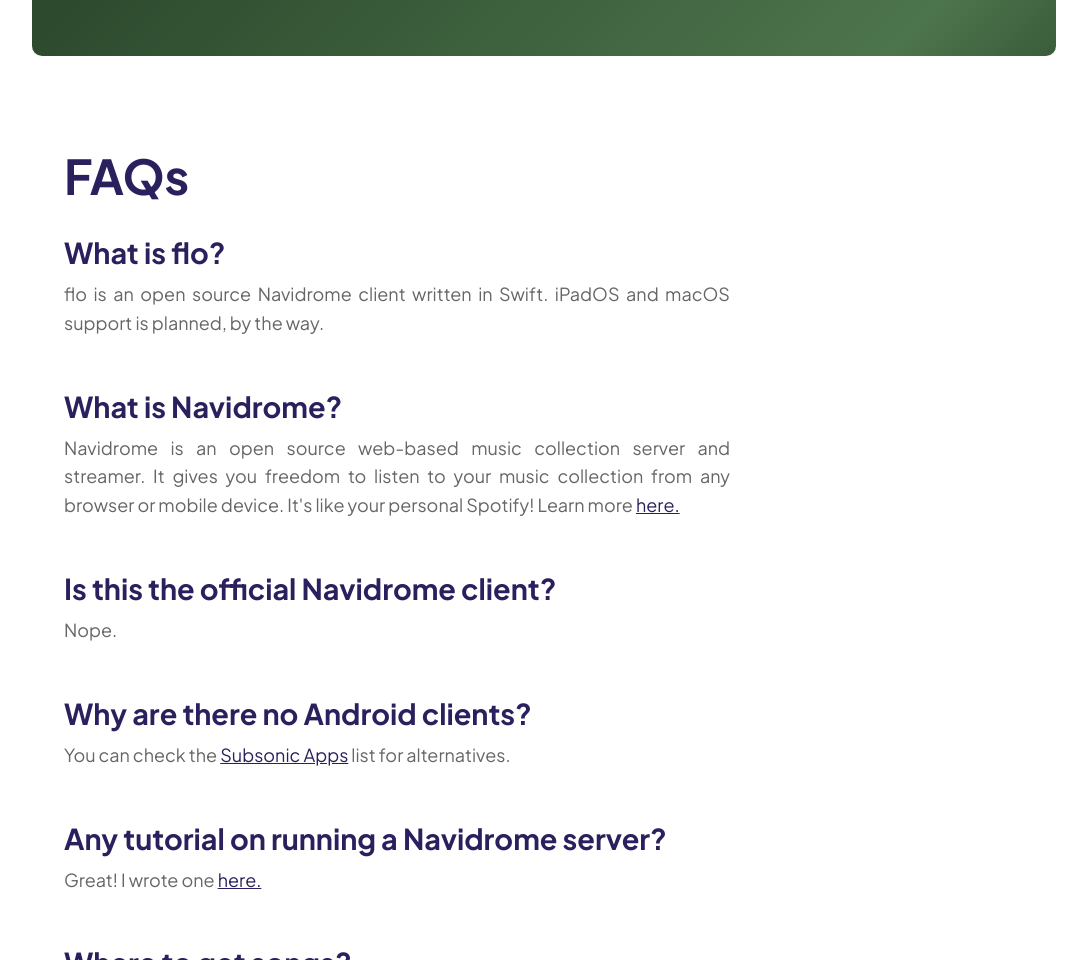
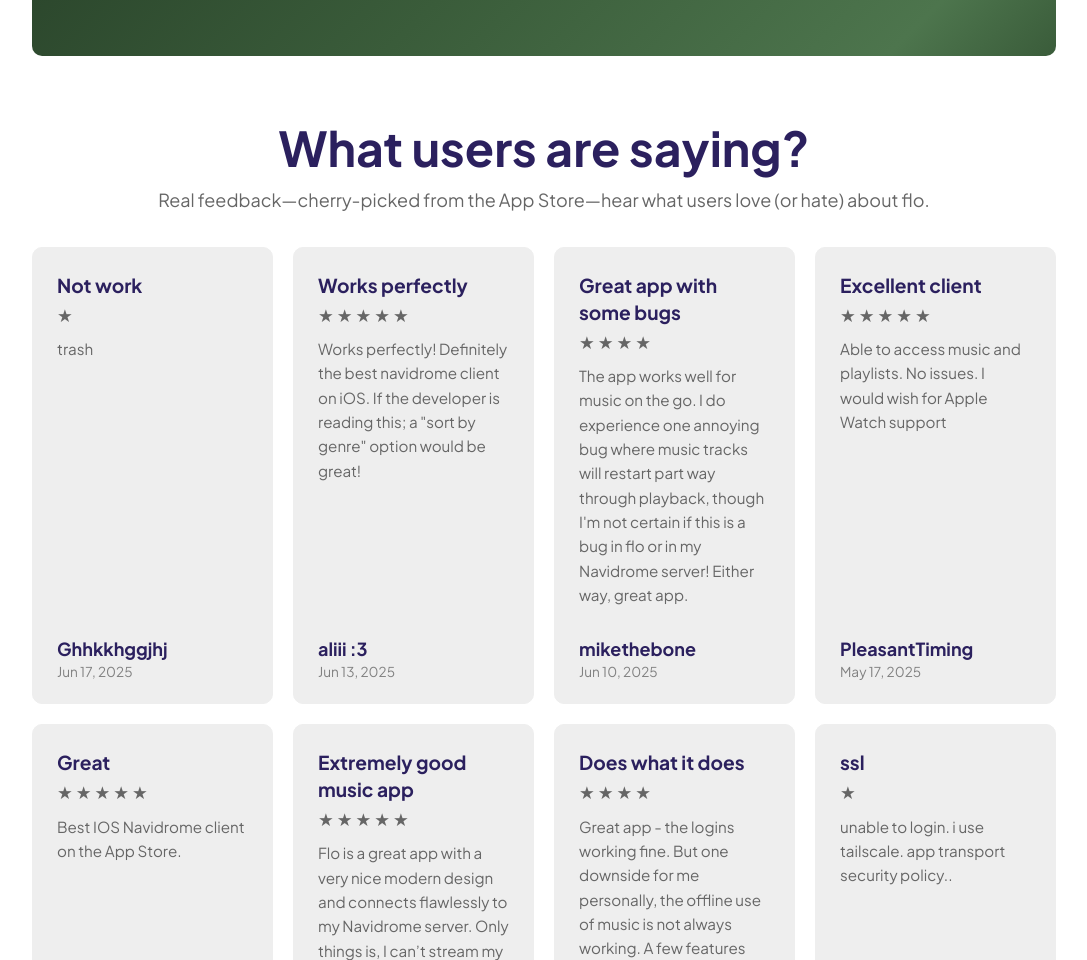
Before and after one commit to kepelet/client.flooo.club, an Eleventy site: page src/index.liquid in a window 1280 px wide. Shown: the part 1840-2800 px from the top of the page, without its empty margins (96-1183 px from the left). Built offline with nearby package versions, Linux system fonts and the light colour scheme; Eleventy itself is replaced by a stand-in of ours; files that its build step writes are made by us from their sources.

Commit message:
feat: add testimoni section

```diff
--- a/src/index.liquid
+++ b/src/index.liquid
@@ -47,6 +47,33 @@ layout: layouts/base
         </ul>
         <p>Eventually, flo is an Open Source Software (OSS) and is licensed under the permissive MIT License. Anyone can help and contribute to the project to make flo better for everyone.</p>
         <p>Did I mention that flo is <strong>free?</strong></p>
+    </div>
+</div>
+
+<div class="c-section">
+    <h3 class="c-section__title">What users are saying?</h3>
+    <p class="c-section__subtitle">Real feedback—cherry-picked from the App Store—hear what users love (or hate) about flo.</p>
+
+    <div class="c-testimonial">
+        {% for review in reviews.reviews %}
+        <div class="c-card--secondary c-card--secondary-{{ review.size }}">
+            <h5>{{ review.title }}</h5>
+
+            <div class="c-testimonial__rating">
+                {% assign stars = review.rating %}
+                {% for i in (1..5) %}
+                    {% if i <= stars %}★{% endif %}
+                {% endfor %}
+            </div>
+
+            <p>{{ review.content }}</p>
+
+            <div class="c-testimonial__author">
+                <strong>{{ review.author }}</strong>
+                <span>{{ review.date }}</span>
+            </div>
+        </div>
+        {% endfor %}
     </div>
 </div>
 
```
